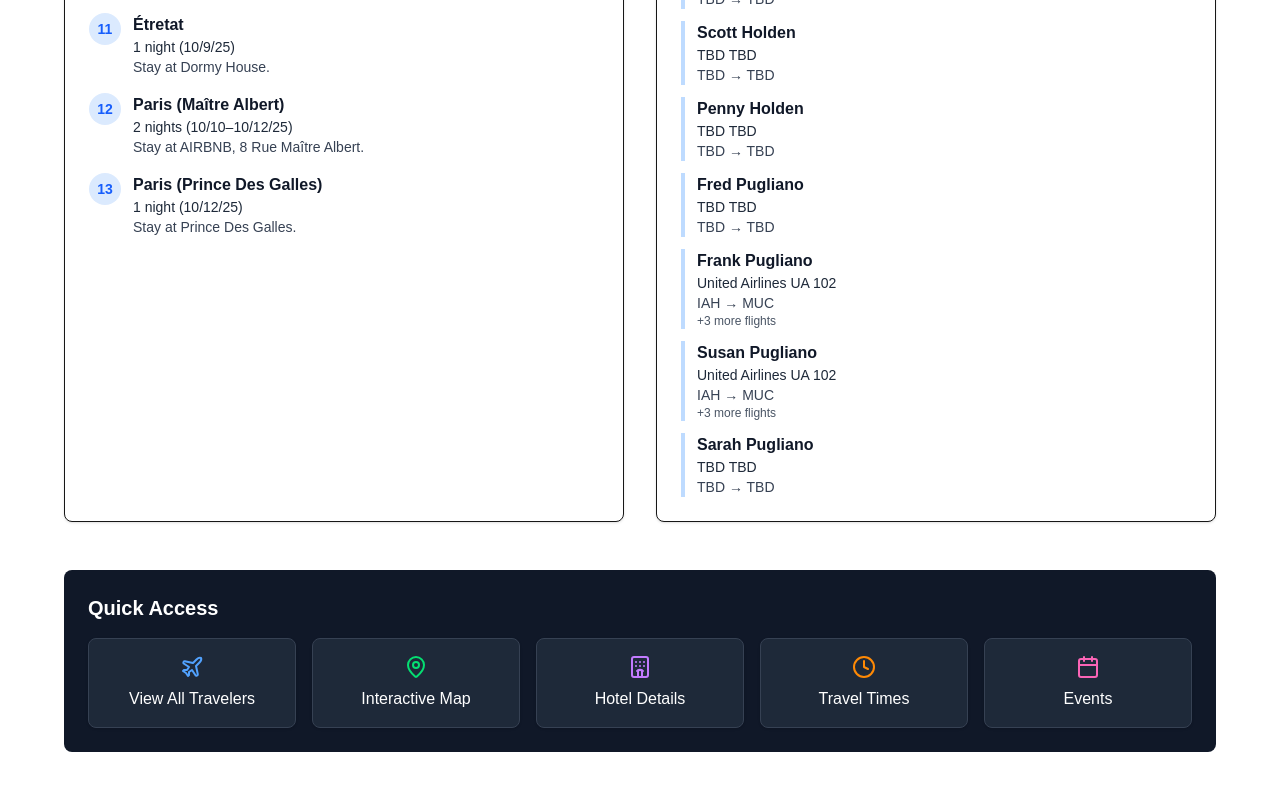
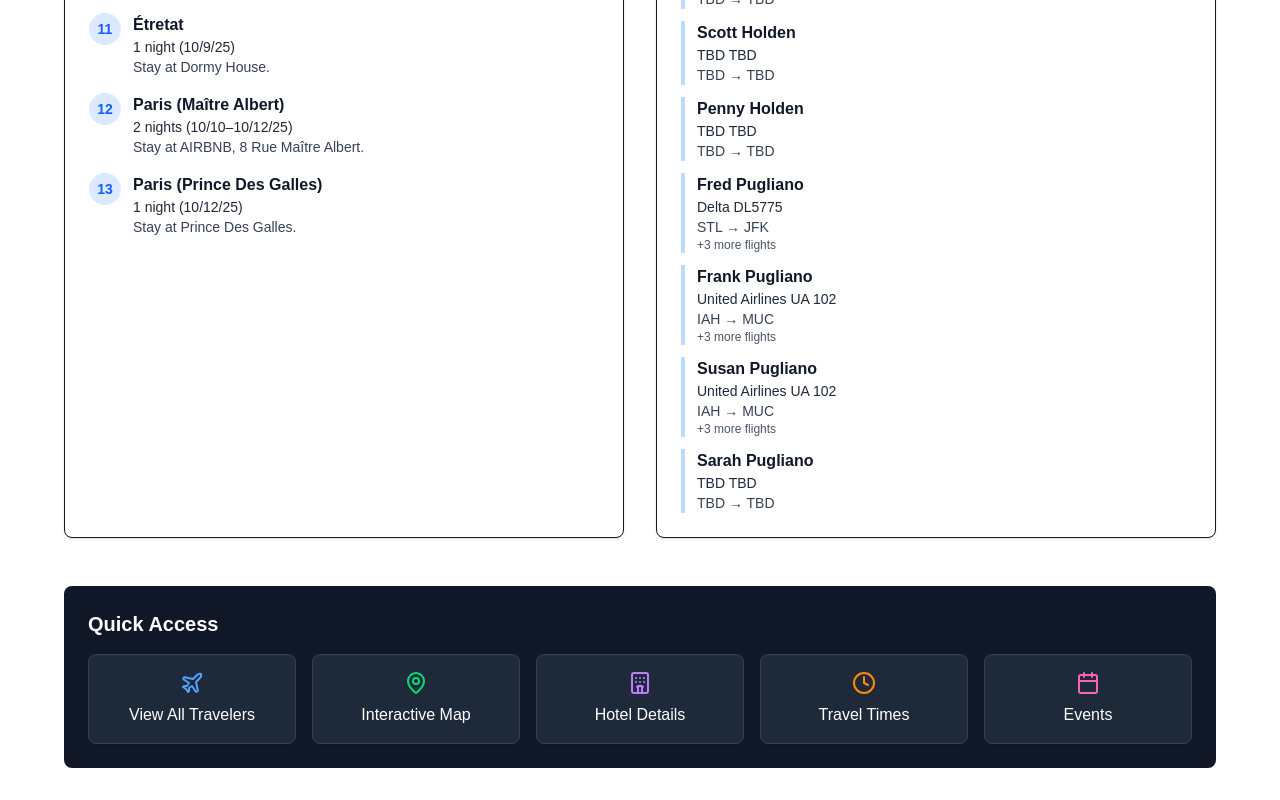
Before and after one commit to nolanfbetts/france-trip, a Next.js app: page / in a window 1280 px wide. Shown: the part 1477-2277 px from the top of the page. Built offline with nearby package versions, Linux system fonts and the light colour scheme.

Commit message:
freddy flight

```diff
--- a/src/data/trip.ts
+++ b/src/data/trip.ts
@@ -287,12 +287,36 @@ export const travelers: Traveler[] = [
     name: "Fred Pugliano",
     flights: [
       {
-        airline: "TBD",
-        flightNumber: "TBD",
-        departure: "2024-07-01T11:30:00",
-        arrival: "2024-07-01T19:30:00",
-        from: "TBD",
-        to: "TBD",
+        airline: "Delta",
+        flightNumber: "DL5775",
+        departure: "2025-10-03T16:40:00",
+        arrival: "2025-10-03T20:08:00",
+        from: "STL",
+        to: "JFK",
+      },
+      {
+        airline: "Delta",
+        flightNumber: "DL264",
+        departure: "2025-10-03T22:40:00",
+        arrival: "2025-10-04T12:10:00",
+        from: "JFK",
+        to: "CDG",
+      },
+      {
+        airline: "Delta",
+        flightNumber: "DL267",
+        departure: "2025-10-12T09:30:00",
+        arrival: "2025-10-12T12:00:00",
+        from: "CDG",
+        to: "JFK",
+      },
+      {
+        airline: "Delta",
+        flightNumber: "DL5782",
+        departure: "2025-10-12T14:15:00",
+        arrival: "2025-10-12T16:00:00",
+        from: "JFK",
+        to: "STL",
       },
     ],
   },
```
